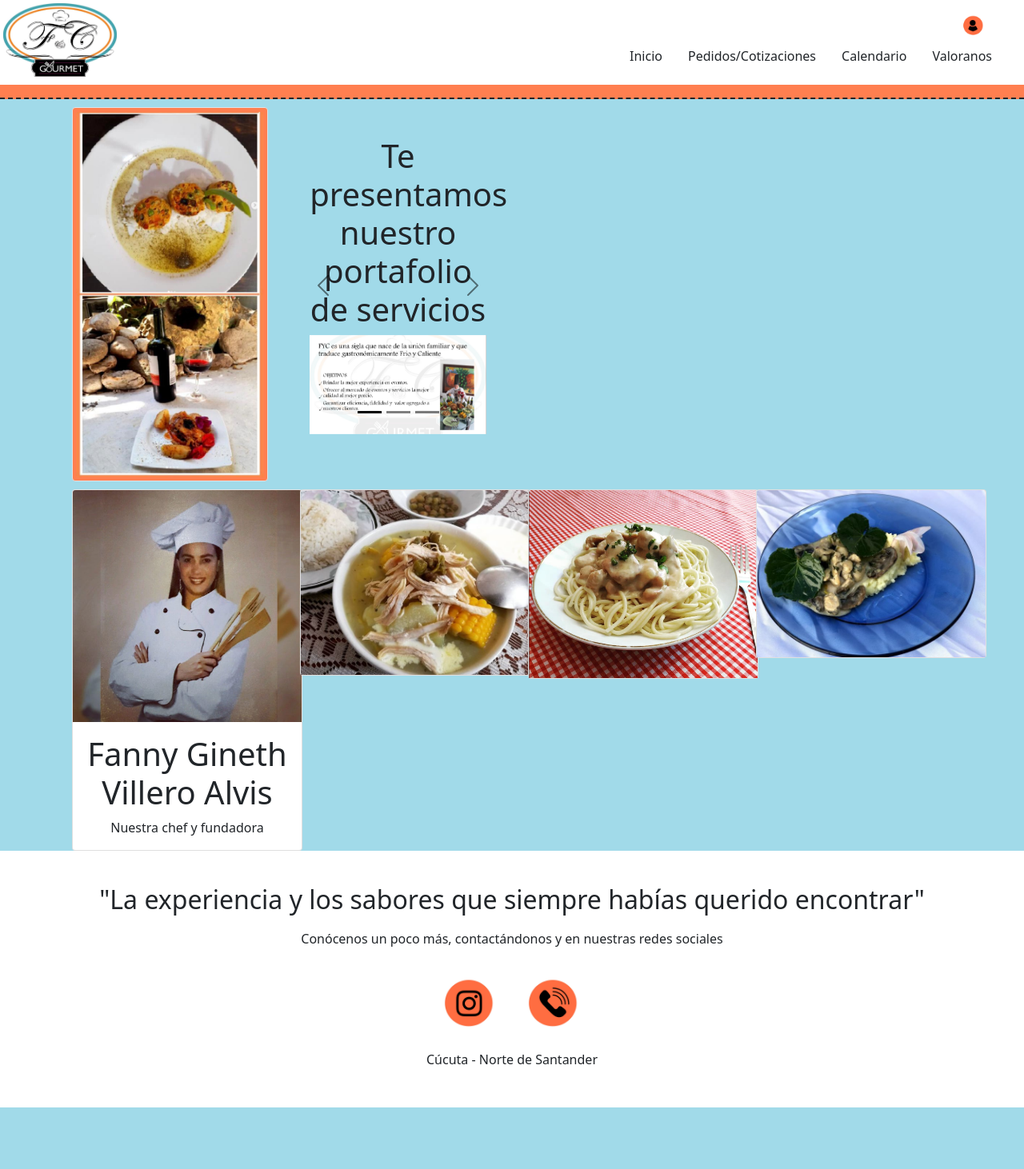
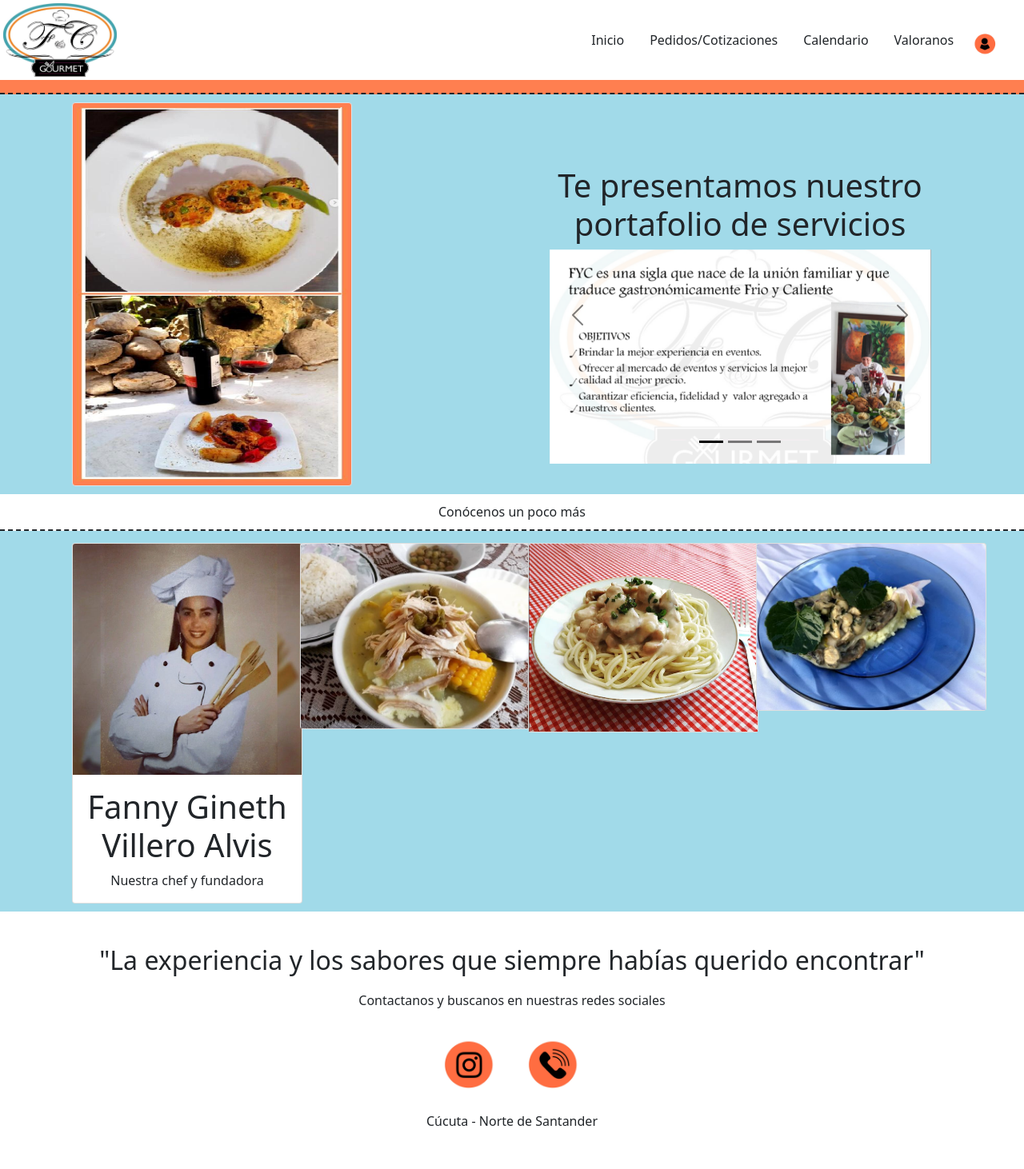
Before and after one commit to ocamilavillero09/ProyectoORIANAVILLERO, a PHP site: page / in a window 1280 px wide. Shown: the whole page at 80% size. Before the commit the page ends 1385 px from the top, so only its background shows below. Run offline with PHP 8.4, Linux system fonts and the light colour scheme.

Commit message:
cambios en encabezado y pie de pagina

```diff
--- a/Index.html
+++ b/Index.html
@@ -13,18 +13,18 @@
 
   <body>
     <header>
+
+
+      <!-- Barra superior-->
       <div class="row">
-
         <div class="col-4">
         <img src="img/logofyc.jpg" class="img-thumbnail" alt="image" id="logofyc">
         </div>
 
         <div class="col-8">
-          <div class="container">
+          <div class="container" id="indice">
+                <a href="Valoranos.html"> <img src="img/usuario.jpeg" class="img-thumbnail" alt="image" id="usuario"> </a>
             <ul class="nav justify-content-end">
-              <li class="nav-item">
-                <a class="nav-link" href="Valoranos.html"> <img src="img/usuario.jpeg" class="img-thumbnail" alt="image" id="usuario"> </a>
-            </li>
               <li class="nav-item">
                 <a class="nav-link active" aria-current="page" href="Index.html"> <p class="text-dark">Inicio</p></a>
               </li>
@@ -40,17 +40,16 @@
             </ul>
           </div>
         </div>
-
       </div>
 
-
-      <!-- Barra debajo de la superior-->
+      <!-- Barra inferior-->
           <nav class="navbar" id="barrapequeña"></nav>
       </header>
 
-      <!-- Primera fila-->
+
+      <!-- Primera fila Body-->
       <div class="container">
-        <div class="row row-cols-1 row-cols-sm-2 row-cols-md-4">
+        <div class="row row-cols-1 row-cols-sm-2 ">
           <div class="col">
             <img src="img/WhatsApp Image 2022-09-01 at 3.12.00 PM.jpeg" class="img-thumbnail" alt="img" id="comboimage">
           </div>
@@ -93,10 +92,18 @@
         </div>
       </div>
 
+      <!-- Segunda fila Body-->
+
+        <ul class="nav justify-content-center" id="barraenmedio">
+          <li class="nav-item">
+            <a aria-current="page">Conócenos un poco más</a>
+          </li>
+        </ul>
 
 
 
-      <!-- Segunda fila-->
+
+      <!-- Tercera fila Body-->
       <div class="container">
         <div class="row row-cols-1 row-cols-sm-2 row-cols-md-4">
 
@@ -139,10 +146,10 @@
 
         <div class="row">
           <div class="col">
-            <p style="text-align: center;">Conócenos un poco más, contactándonos y en nuestras redes sociales</p>
+            <p style="text-align: center;">Contactanos y buscanos en nuestras redes sociales</p>
             <div class="text-center">
-              <img src="img/Instagram.jpeg" class="img-thumbnail" alt="img" id="img">
-              <img src="img/Telefono.jpeg" class="img-thumbnail" alt="img" id="img">
+              <a href="https://www.instagram.com/sanalejobistro/"><img src="img/Instagram.jpeg" class="img-thumbnail" alt="img" id="img"></a>
+              <a href="Valoranos.html"> <img src="img/Telefono.jpeg" class="img-thumbnail" alt="img" id="img"> </a>
             </div>
           </div>
         </div>
--- a/css/style.css
+++ b/css/style.css
@@ -2,11 +2,10 @@
 #barra {
   height: 100px;
   width: auto;
-  background-color: white;
+  background-color:white;
 }
 
 #barrapequeña {
-
   background-color:coral;
   border-bottom-style: dashed;
   border-bottom-width: 2px;
@@ -27,6 +26,16 @@
   padding-bottom: 0%;
 }
 
+#img{
+  border-style: none;
+  height: 5%;
+  width: 8%;
+}
+
+#indice {
+  padding-top: 30px;
+}
+
 header {
   background-color: white;
 }
@@ -39,11 +48,17 @@
   padding-top: 2.5%;
   padding-bottom: 2.5%;
   background-color: white;
+  margin-top: 10px;
 }
+
+
 
 #comboimage {
   background-color: coral;
   padding-top: 5px;
+  padding-bottom: 5px;
+  height: 480px;
+  width: 350px;
 
 }
 
@@ -58,11 +73,18 @@
   margin-right: 5%;
 }
 
-#img{
-  border-style: none;
-  height: 5%;
-  width: 8%;
+#barraenmedio{
+  background-color: white;
+  border-bottom-style: dashed;
+  border-bottom-width: 2px;
+  padding-top: 10px;
+  padding-bottom: 10px;
+  margin-top: 10px;
+  margin-bottom: 5px;
+
 }
+
+
 
 
 
```
Also changed, not shown: Calendario.html (+8 -10 lines), Pedidosycoti.html (+8 -10 lines), Valoranos.html (+8 -10 lines), img/ayuda.jpeg (added).
